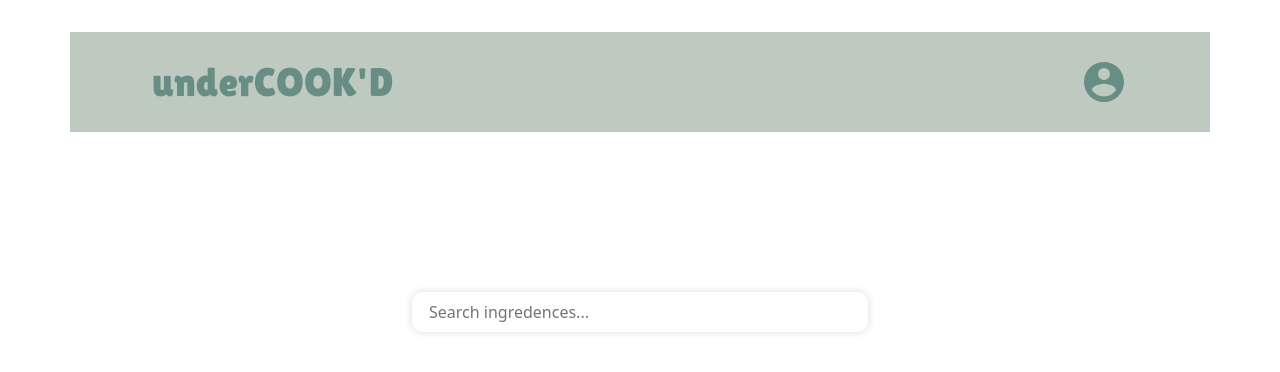
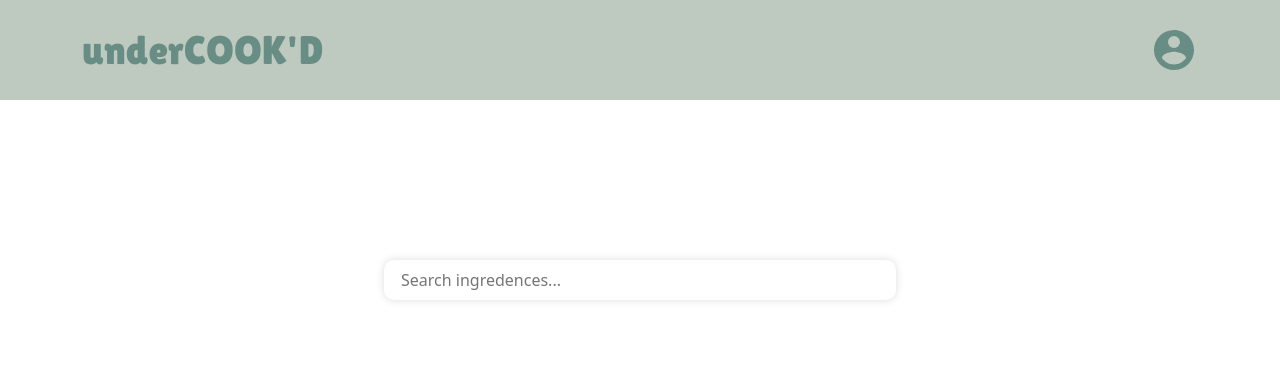
Before and after one commit to KahMeng2/hackitects, a React (Vite) app in the folder client/: page / in a window 1280 px wide. Shown: the top 372 px of the page. Built offline with nearby package versions, Linux system fonts and the light colour scheme; a web font is replaced by a local one.

Commit message:
feat: Nav Bar Fix

```diff
--- a/client/src/App.css
+++ b/client/src/App.css
@@ -1,7 +1,5 @@
 #root {
-  max-width: 1280px;
-  margin: 0 auto;
-  padding: 2rem;
+  width: 1500px;
   text-align: center;
 }
 
--- a/client/src/component/NavBar.jsx
+++ b/client/src/component/NavBar.jsx
@@ -4,7 +4,7 @@ import { mdiAccountCircle } from '@mdi/js';
 
 const Navbar = () => {
     return (
-        <header className="container" style={{display: "flex", alignItems: "center", justifyContent: "space-between", backgroundColor: "#BEC9C0", width: "100vw", paddingTop:"20px", paddingBottom:"20px"}}>
+        <header className="container" style={{display: "flex", alignItems: "center", justifyContent: "space-between", backgroundColor: "#BEC9C0", maxWidth: "1500px", paddingTop:"20px", paddingBottom:"20px"}}>
             <span style={{color:"#688D84", fontFamily: "Lilita One", fontSize: 40, marginLeft:"70px"}}>
                 underCOOK'D
             </span>
--- a/client/src/index.css
+++ b/client/src/index.css
@@ -5,6 +5,7 @@
   font-family: Inter, system-ui, Avenir, Helvetica, Arial, sans-serif, "Lilita One", "Comfortaa", "Gaegu", "Readex Pro";
   line-height: 1;
   font-weight: 400;
+  padding: 0;
 
   color-scheme: light dark;
 
```
